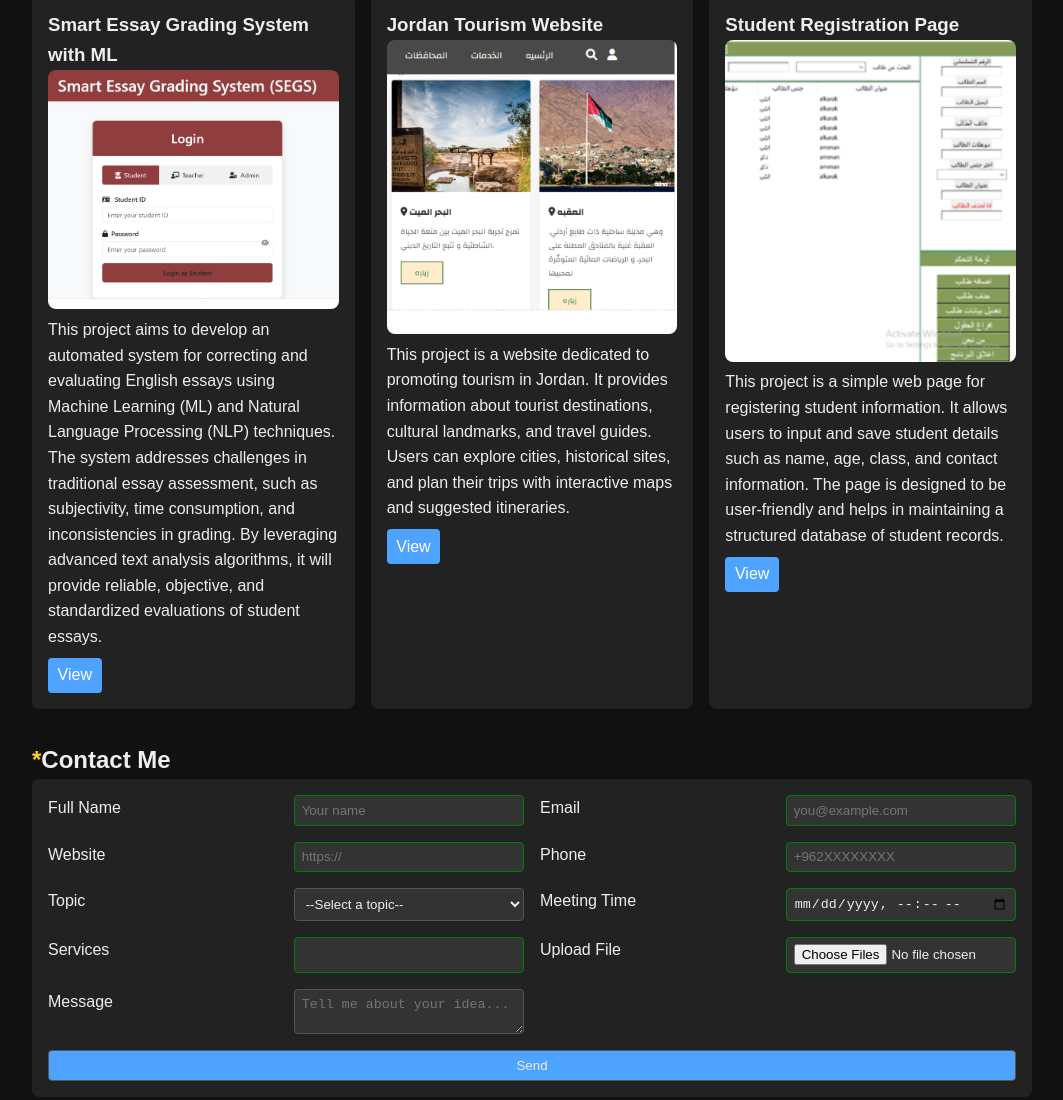
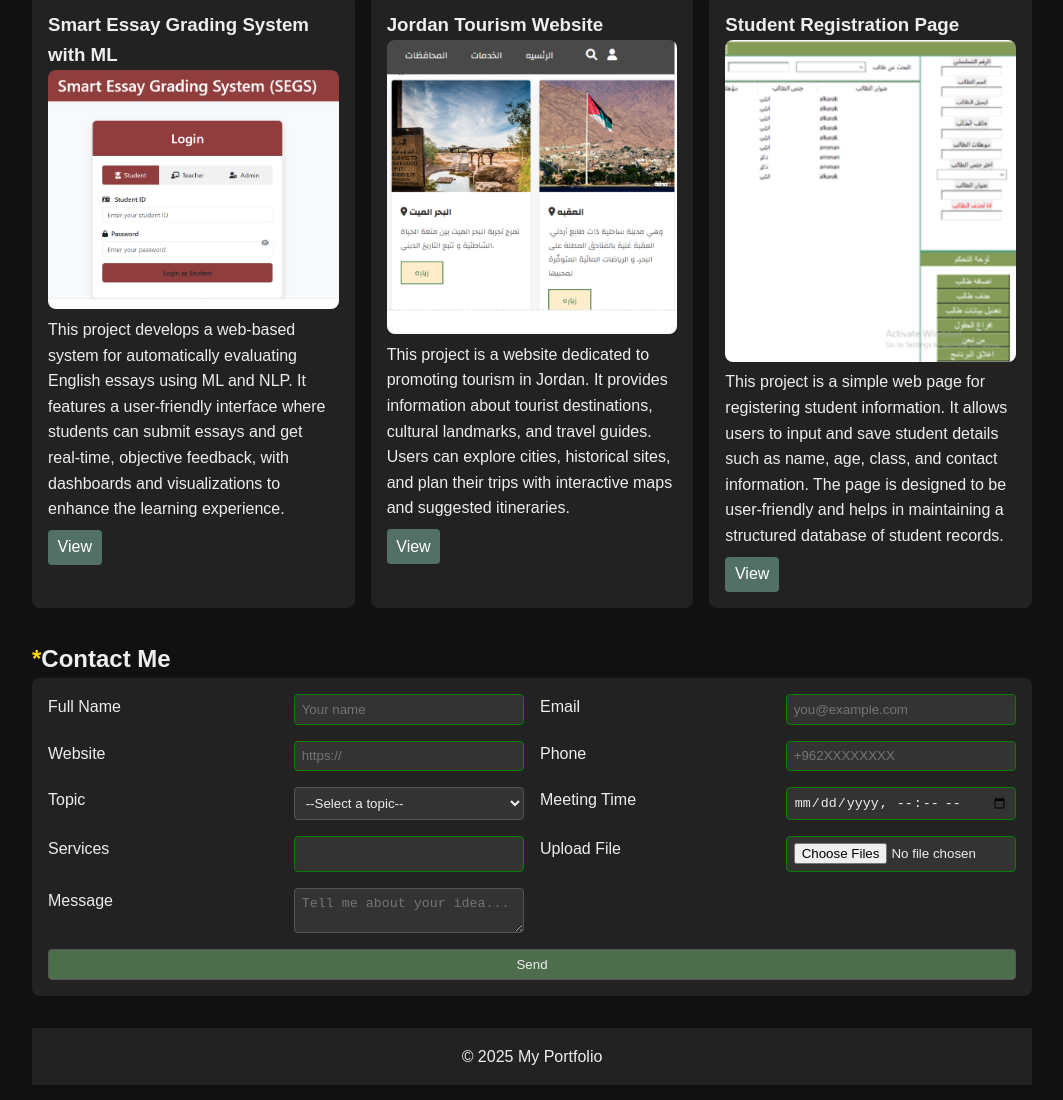
Before and after one commit to shefaa123/My-Portfolio, a plain HTML site: page index.html in a window 1280 px wide. Shown: the part 297-1397 px from the top of the page, without its empty margins (108-1171 px from the left). Drawn offline with Linux system fonts and the light colour scheme.

Commit message:
Add new changes

```diff
--- a/index.html
+++ b/index.html
@@ -38,7 +38,7 @@
     <div class="card">
       <h3>Smart Essay Grading System with ML</h3>
       <img src="1.png" alt="Project One">
-      <p>This project aims to develop an automated system for correcting and evaluating English essays using Machine Learning (ML) and Natural Language Processing (NLP) techniques. The system addresses challenges in traditional essay assessment, such as subjectivity, time consumption, and inconsistencies in grading. By leveraging advanced text analysis algorithms, it will provide reliable, objective, and standardized evaluations of student essays.</p>
+      <p>This project develops a web-based system for automatically evaluating English essays using ML and NLP. It features a user-friendly interface where students can submit essays and get real-time, objective feedback, with dashboards and visualizations to enhance the learning experience.</p>
       <a href="#">View</a>
     </div>
 
--- a/styles.css
+++ b/styles.css
@@ -100,7 +100,7 @@ section {
 .card a {
     display: inline-block;
     margin-top: 0.5em;
-    background: #4da3ff;
+    background: #537067;
     color: #fff;
     padding: 0.3em 0.6em;
     border-radius: 4px;
@@ -141,7 +141,7 @@ input, select, textarea, button {
 
 button {
     grid-column: 1 / -1;
-    background: #4da3ff;
+    background: #4d6d4d;
     cursor: pointer;
 }
 
```
